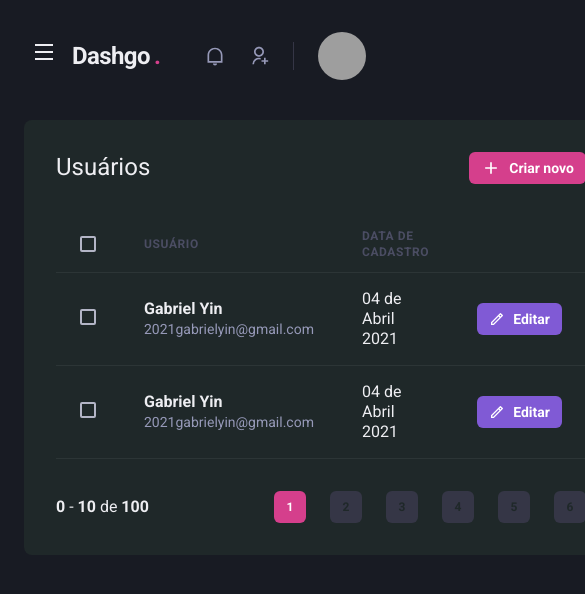
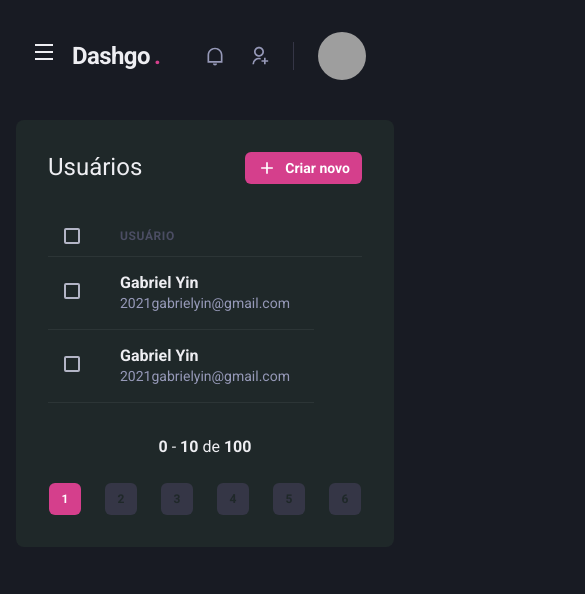
Before and after one commit to gabrielyin/dashgo-ChakraUI, a Next.js app: page /users in a window 390 px wide. Shown: the top 594 px of the page, 585 px wide, since content can reach past the window. Built offline with nearby package versions, Linux system fonts and the light colour scheme; grey boxes are pictures that could not be loaded.

Commit message:
cadastro responsivo

```diff
--- a/src/components/Pagination/index.tsx
+++ b/src/components/Pagination/index.tsx
@@ -4,7 +4,7 @@ import { PaginationItem } from "./PaginationItem";
 export function Pagination() {
     return (
         <Stack
-            direction='row'
+            direction={['column', 'row']}
             mt='8'
             justify='space-between'
             align='center'
--- a/src/pages/users/create.tsx
+++ b/src/pages/users/create.tsx
@@ -20,7 +20,7 @@ export default function CreateUser() {
                     flex='1'
                     borderRadius={8}
                     bg='gray.800'
-                    p='8'
+                    p={['6', '8']}
                 >
                     <Heading
                         size='lg'
@@ -39,7 +39,7 @@ export default function CreateUser() {
                     >
                         <SimpleGrid
                             minChildWidth='240px'
-                            spacing='8'
+                            spacing={['6', '8']}
                             w='100%'
                         >
                             <Input
@@ -54,7 +54,7 @@ export default function CreateUser() {
                         </SimpleGrid>
                         <SimpleGrid
                             minChildWidth='240px'
-                            spacing='8'
+                            spacing={['6', '8']}
                             w='100%'
                         >
                             <Input
--- a/src/pages/users/index.tsx
+++ b/src/pages/users/index.tsx
@@ -1,10 +1,15 @@
 import { Header } from "@/components/Header";
 import { Pagination } from "@/components/Pagination";
 import { SideBar } from "@/components/Sidebar";
-import { Box, Button, Checkbox, Flex, Heading, Icon, Table, Tbody, Td, Text, Th, Thead, Tr } from "@chakra-ui/react";
+import { Box, Button, Checkbox, Flex, Heading, Icon, Table, Tbody, Td, Text, Th, Thead, Tr, useBreakpointValue } from "@chakra-ui/react";
 import { RiAddLine, RiPencilLine } from "react-icons/ri";
 
 export default function UserList() {
+    const isWideVersion = useBreakpointValue({
+        base: false,
+        lg: true
+    })
+
     return (
         <Box>
             <Header />
@@ -13,7 +18,7 @@ export default function UserList() {
                 my='6'
                 maxWidth={1400}
                 mx='auto'
-                px='6'
+                px={['4', '4', '6']}
             >
                 <SideBar />
 
@@ -51,7 +56,7 @@ export default function UserList() {
                         <Thead>
                             <Tr>
                                 <Th
-                                    px='6'
+                                    px={['4', '4', '6']}
                                     color='gray.300'
                                     width='8'
                                 >
@@ -62,15 +67,15 @@ export default function UserList() {
                                 <Th>
                                     Usuário
                                 </Th>
-                                <Th>
+                                {isWideVersion && (<Th>
                                     Data de cadastro
-                                </Th>
+                                </Th>)}
                                 <Th width='8'></Th>
                             </Tr>
                         </Thead>
                         <Tbody>
                             <Tr>
-                                <Td px='6'>
+                                <Td px={['4', '4', '6']}>
                                     <Checkbox
                                         colorScheme="pink"
                                     />
@@ -90,10 +95,10 @@ export default function UserList() {
                                         </Text>
                                     </Box>
                                 </Td>
-                                <Td>
+                                {isWideVersion && (<Td>
                                     04 de Abril 2021
-                                </Td>
-                                <Td>
+                                </Td>)}
+                                {/* <Td>
                                     <Button
                                         as='a'
                                         size='sm'
@@ -103,10 +108,10 @@ export default function UserList() {
                                     >
                                         Editar
                                     </Button>
-                                </Td>
+                                </Td> */}
                             </Tr>
                             <Tr>
-                                <Td px='6'>
+                                <Td px={['4', '4', '6']}>
                                     <Checkbox
                                         colorScheme="pink"
                                     />
@@ -126,10 +131,10 @@ export default function UserList() {
                                         </Text>
                                     </Box>
                                 </Td>
-                                <Td>
+                                {isWideVersion && (<Td>
                                     04 de Abril 2021
-                                </Td>
-                                <Td>
+                                </Td>)}
+                                {/* <Td>
                                     <Button
                                         as='a'
                                         size='sm'
@@ -139,7 +144,7 @@ export default function UserList() {
                                     >
                                         Editar
                                     </Button>
-                                </Td>
+                                </Td> */}
                             </Tr>
                         </Tbody>
                     </Table>
```
